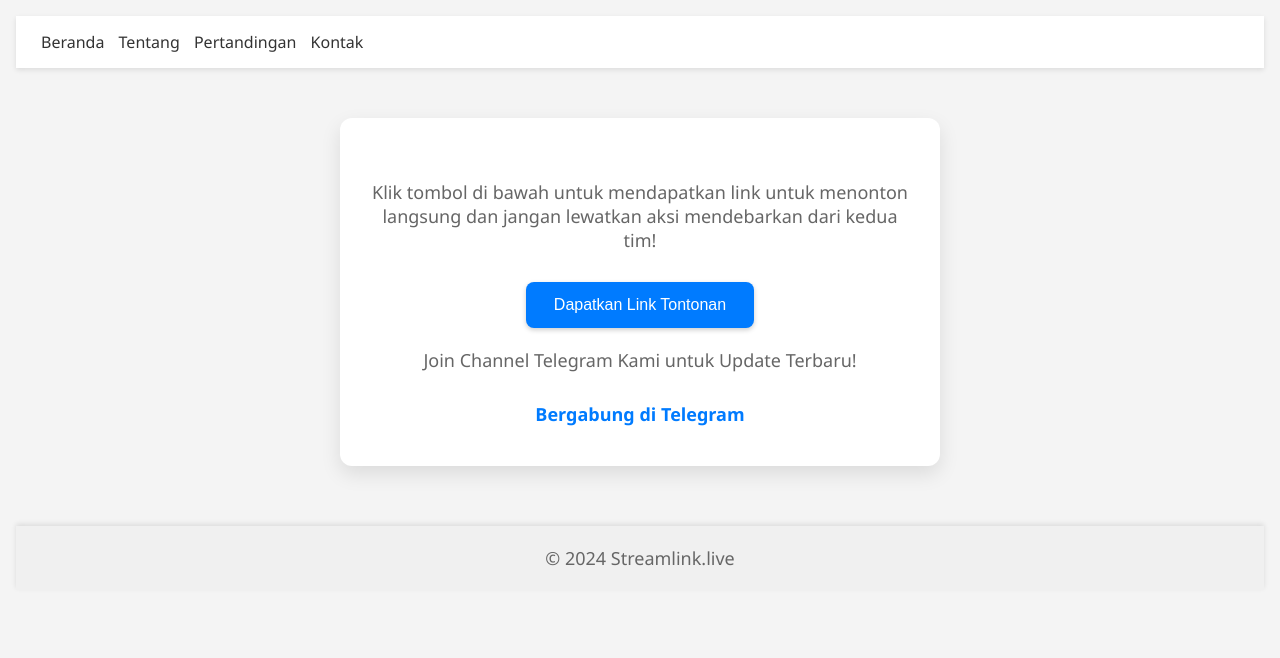
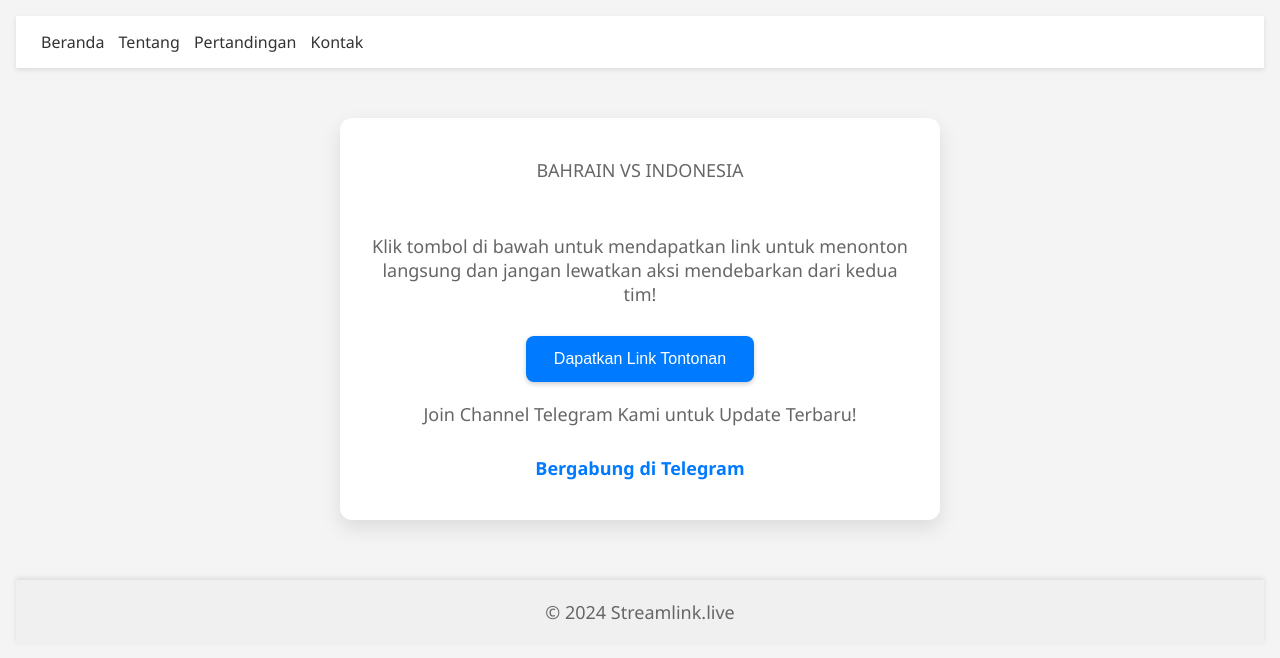
Before and after one commit to clwkevin/landingpage, a plain HTML site: page index.html in a window 1280 px wide. Drawn offline with Linux system fonts and the light colour scheme.

Commit message:
Update index.html

```diff
--- a/index.html
+++ b/index.html
@@ -189,6 +189,7 @@
   </nav>
 
   <div class="container">
+    <p>BAHRAIN VS INDONESIA</p>
     <br>
     <p>Klik tombol di bawah untuk mendapatkan link untuk menonton langsung dan jangan lewatkan aksi mendebarkan dari kedua tim!</p>
     <button id="loadBtn" onclick="loadLink()">Dapatkan Link Tontonan</button>
```
